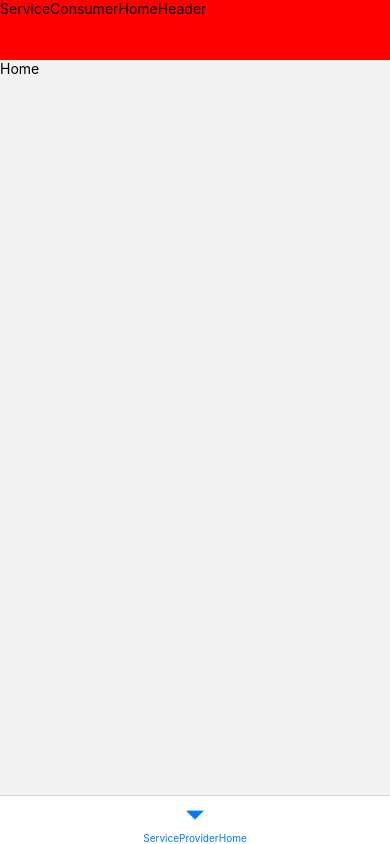
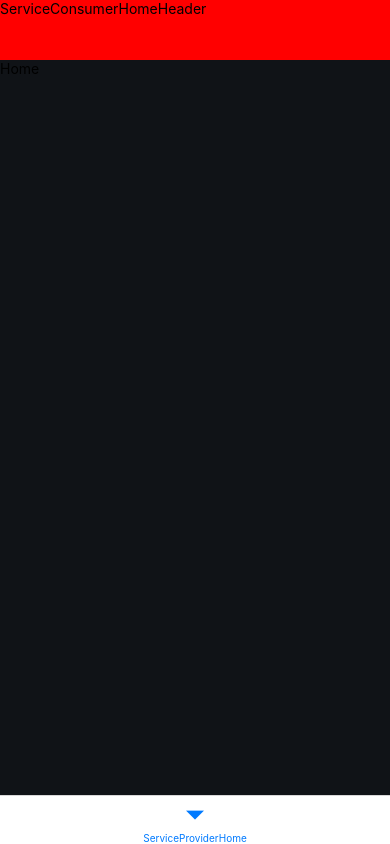
Before and after one commit to BerkantEruysal/Hizzmet, a React Native app: screen /ServiceConsumerBottomTab in a window 390 px wide. Built offline with nearby package versions, Linux system fonts and the light colour scheme.

Commit message:
Update Home.js

```diff
--- a/src/screens/serviceConsumer/Home.js
+++ b/src/screens/serviceConsumer/Home.js
@@ -1,5 +1,6 @@
 import { StyleSheet, Text, View } from 'react-native'
 import React from 'react'
+import colors from '../../utils/styles/DarkTheme'
 
 const Home = () => {
   return (
@@ -14,5 +15,6 @@ export default Home
 const styles = StyleSheet.create({
   mainContainer:{
     flex:1,
+    backgroundColor: colors.secondaryBackground
   }
 })
```
